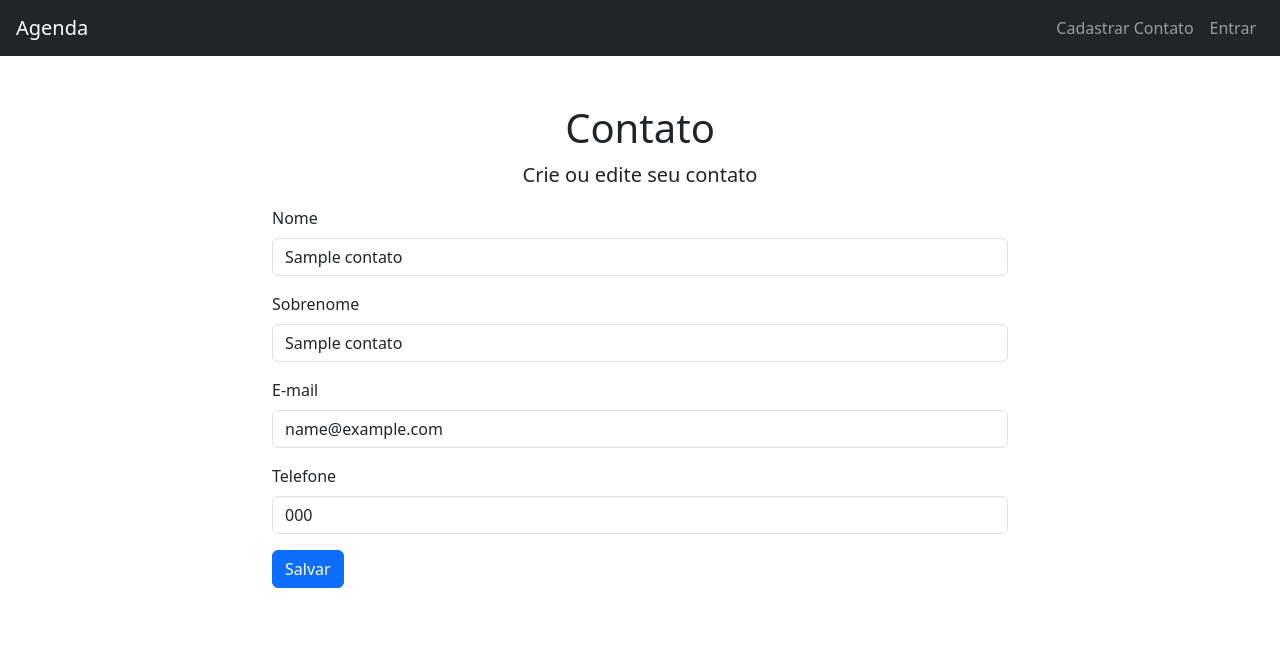
After one commit to ArielRodriguess/agenda, a Node server app: page /contato/index/600000000000000000000001 in a window 1280 px wide. The commit adds this page. Shown: the top 651 px of the page. Run offline with Node 20, Linux system fonts and the light colour scheme; tables that the repository leaves empty hold one stand-in row (values such as "Sample post"); some libraries are stand-ins or nearby versions.

Commit message:
feat: registering new contacts

```diff
--- /dev/null
+++ b/src/controllers/contato.js
@@ -0,0 +1,41 @@
+const Contato = require("../models/contato")
+
+exports.index = (req, res) => {
+  res.render("contato", {
+    contato: {},
+  })
+}
+
+exports.register = async (req, res) => {
+  try {
+    const contato = new Contato(req.body)
+    await contato.register()
+
+    if (contato.errors.length > 0) {
+      req.flash("errors", contato.errors)
+      req.session.save(() => res.redirect("/contato/index"))
+      return
+    }
+
+    req.flash("success", "Contato criado com sucesso.")
+    req.session.save(() =>
+      res.redirect(`/contato/index/${contato.contato._id}`)
+    )
+    return
+  } catch (error) {
+    return res.render("404")
+  }
+}
+
+exports.editar = async (req, res) => {
+  try {
+    if (!req.params.id) return res.render("404")
+
+    const contato = await Contato.buscarPorId(req.params.id)
+    if (!contato) return res.render("404")
+
+    res.render("contato", { contato })
+  } catch (error) {
+    console.error(error)
+  }
+}
--- a/src/middlewares/middlewares.js
+++ b/src/middlewares/middlewares.js
@@ -16,3 +16,13 @@ exports.csrfMiddleware = (req, res, next) => {
   res.locals.csrfToken = req.csrfToken()
   next()
 }
+
+exports.loginRequired = (req, res, next) => {
+  if (!req.session.user) {
+    req.flash("errors", "Você precisa fazer login.")
+    req.session.save(() => res.redirect("/"))
+    return
+  }
+
+  next()
+}
--- /dev/null
+++ b/src/models/contato.js
@@ -0,0 +1,66 @@
+const mongoose = require("mongoose")
+const validator = require("validator")
+
+const ContatoSchema = new mongoose.Schema({
+  nome: { type: String, required: true },
+  sobrenome: { type: String, required: false, default: "" },
+  email: { type: String, required: false, default: "" },
+  telefone: { type: String, required: false, default: "" },
+  criadoEm: { type: Date, default: Date.now },
+})
+
+const ContatoModel = mongoose.model("Contato", ContatoSchema)
+
+class Contato {
+  constructor(body) {
+    this.body = body
+    this.errors = []
+    this.contato = null
+  }
+
+  static async buscarPorId(id) {
+    if (typeof id !== "string") return null
+    const user = await ContatoModel.findById(id)
+    return user
+  }
+
+  async register() {
+    this.valida()
+    if (this.errors.length > 0) return
+    this.contato = await ContatoModel.create(this.body)
+  }
+
+  valida() {
+    // Validação
+    this.cleanUp()
+    if (!this.body.nome) {
+      this.errors.push("Nome é um campo obrigatório.")
+    }
+
+    // O e-mail precisa ser válido
+    if (this.body.email && !validator.isEmail(this.body.email)) {
+      this.errors.push("E-mail inválido.")
+    }
+
+    if (!this.body.email && !this.body.telefone) {
+      this.errors.push(
+        "Pelo menos um contato (e-mail ou telefone) deve ser fornecido."
+      )
+    }
+  }
+
+  cleanUp() {
+    for (const key in this.body) {
+      if (typeof this.body[key] !== "string") this.body[key] = ""
+    }
+
+    this.body = {
+      nome: this.body.nome,
+      sobrenome: this.body.sobrenome,
+      email: this.body.email,
+      telefone: this.body.telefone,
+    }
+  }
+}
+
+module.exports = Contato
--- /dev/null
+++ b/src/views/contato.ejs
@@ -0,0 +1,70 @@
+<%- include("includes/head") %> <%- include("includes/nav") %>
+<div class="container">
+  <div class="row">
+    <div class="col-lg-2"></div>
+
+    <div class="col-lg-8 my-5">
+      <h1 class="text-center">Contato</h1>
+      <p class="text-center lead">Crie ou edite seu contato</p>
+
+      <%- include("includes/messages") %>
+      <form action="/contato/register" method="POST">
+            <input type="hidden" name="_csrf" value="<%= csrfToken %>">
+            <div class="mb-3">
+              <label for="inputText1" class="form-label"
+                >Nome</label
+              >
+              <input
+                type="text"
+                class="form-control mb-3"
+                name="nome"
+                value="<%= contato.nome %>"
+                id="inputText1"
+                aria-describedby="emailHelp"
+              />
+            <div class="mb-3">
+              <label for="inputText2" class="form-label"
+                >Sobrenome</label
+              >
+              <input
+                type="text"
+                class="form-control mb-3"
+                name="sobrenome"
+                value="<%= contato.sobrenome %>"
+                id="inputText2"
+                aria-describedby="emailHelp"
+              />
+            <div class="mb-3">
+              <label for="inputEmail" class="form-label"
+                >E-mail</label
+              >
+              <input
+                type="email"
+                class="form-control mb-3"
+                name="email"
+                value="<%= contato.email %>"
+                id="inputEmail"
+                placeholder="contato@gmail.com"
+                aria-describedby="emailHelp"
+              />
+            <div class="mb-3">
+              <label for="inputTel" class="form-label"
+                >Telefone</label
+              >
+              <input
+                type="tel"
+                class="form-control mb-3"
+                name="telefone"
+                value="<%= contato.telefone %>"
+                id="inputTel"
+                placeholder="(00) 00000-0000"
+                aria-describedby="emailHelp"
+              />
+            <button type="submit" class="btn btn-primary">Salvar</button>
+          </form>
+
+    </div>
+    <div class="col-lg-2"></div>
+  </div>
+  <%- include("includes/footer") %>
+</div>
--- a/src/views/includes/nav.ejs
+++ b/src/views/includes/nav.ejs
@@ -1,5 +1,5 @@
 <nav class="navbar navbar-expand-lg navbar-dark bg-dark px-3">
-  <a class="navbar-brand" href="#">Agenda</a>
+  <a class="navbar-brand" href="/">Agenda</a>
   <button
     class="navbar-toggler"
     type="button"
@@ -13,6 +13,10 @@
   </button>
   <div class="collapse navbar-collapse" id="navbarSupportedContent">
     <ul class="navbar-nav ms-auto">
+      <li class="nav-item">
+        <a class="nav-link" href="/contato/index">Cadastrar Contato</a>
+      </li>
+
       <% if (user) { %>
       <li class="nav-item">
         <a class="nav-link" href="/login/logout">Sair</a>
@@ -22,10 +26,6 @@
         <a class="nav-link" href="/login/index">Entrar</a>
       </li>
       <% } %>
-
-      <li class="nav-item">
-        <a class="nav-link" href="/login/index">Link</a>
-      </li>
     </ul>
   </div>
 </nav>
```
Also changed, not shown: routes.js (+7 -0 lines).
